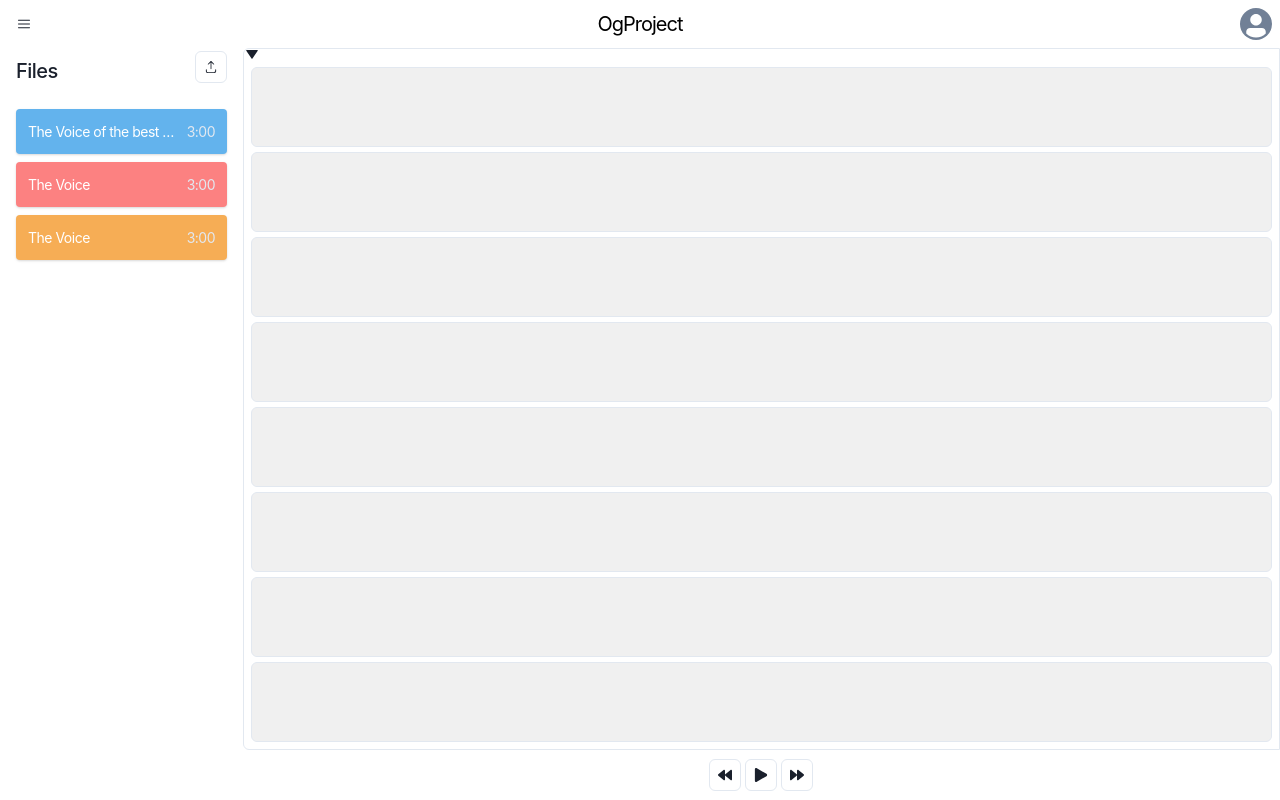
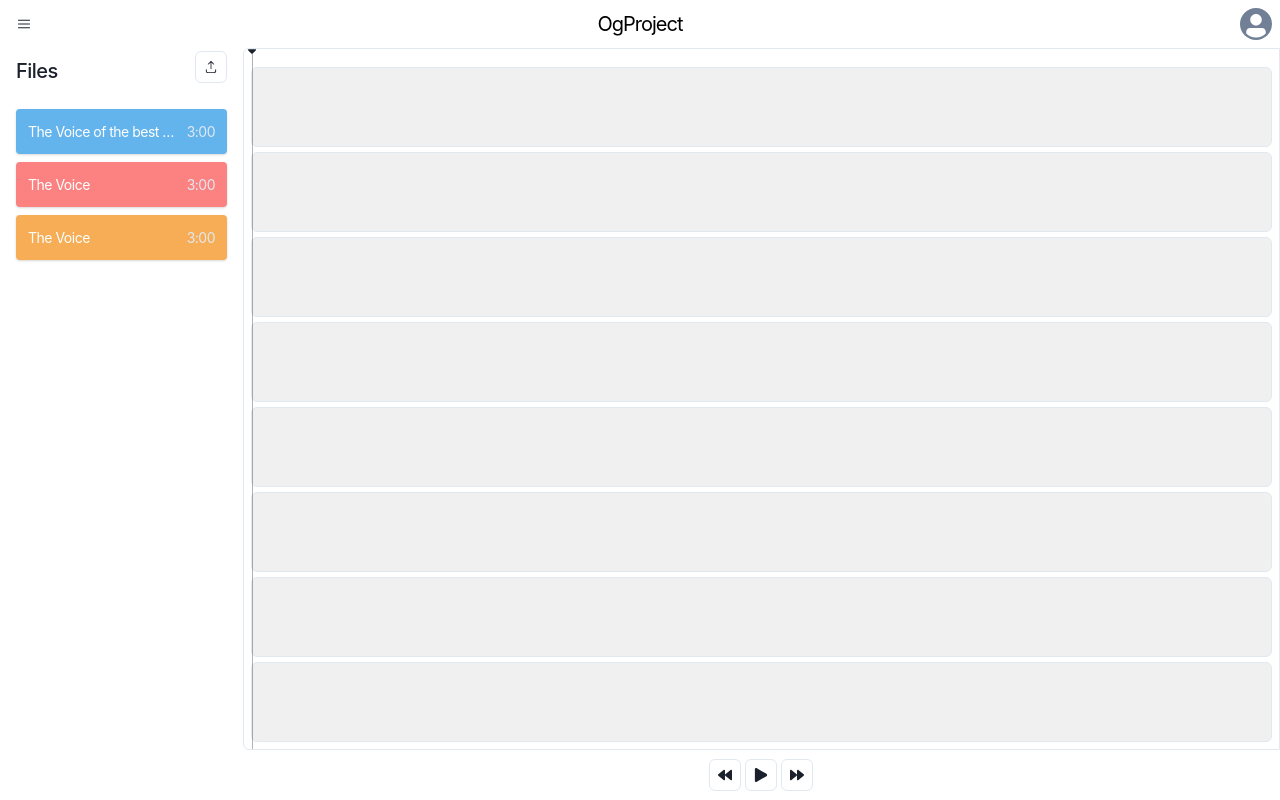
Before and after one commit to garvsl/blurrynoise, a React (Vite) app: page /project/1 in a window 1280 px wide. Built offline with nearby package versions, Linux system fonts and the light colour scheme.

Commit message:
finish marker

```diff
--- a/src/components/Project/FileDrawer.tsx
+++ b/src/components/Project/FileDrawer.tsx
@@ -7,7 +7,8 @@ import File from "./File";
 import { useEffect } from "react";
 
 export default function FileDrawer() {
-  const { getDisclosureProps, setHidden, hidden, isOpen } = useProject();
+  const { getDisclosureProps, setHidden, hidden, isOpen, setChanged, changed } =
+    useProject();
 
   return (
     <motion.div
@@ -15,12 +16,15 @@ export default function FileDrawer() {
       hidden={hidden}
       initial={false}
       onAnimationStart={() => setHidden(false)}
-      onAnimationComplete={() => setHidden(isOpen)}
+      onAnimationComplete={() => {
+        setHidden(isOpen);
+        setChanged(!changed);
+      }}
       animate={{ width: !isOpen ? 300 : 0, opacity: !isOpen ? 1 : 0.3 }}
       transition={{
         type: "spring",
         stiffness: 260,
-        damping: 20,
+        damping: 30,
         ease: [0, 0.71, 0.2, 1.01],
         duration: 2,
       }}
--- a/src/components/Project/Marker.tsx
+++ b/src/components/Project/Marker.tsx
@@ -1,54 +1,86 @@
-import { Box, Flex, IconButton } from "@chakra-ui/react";
-import { motion } from "framer-motion";
-import { useEffect, useState } from "react";
-import { BiSolidDownArrow } from "react-icons/bi";
-export default function Marker({ gridRef }: any) {
-  const [loaded, setLoaded] = useState(false);
+import { Box, Flex, IconButton, Tooltip } from "@chakra-ui/react";
+import { motion, useDragControls } from "framer-motion";
+import { useEffect, useLayoutEffect, useRef, useState } from "react";
+import { TbCaretDownFilled } from "react-icons/tb";
+export default function Marker({ gridRef, gridClient, isChanged }: any) {
+  const [grid, setGrid] = useState<any>();
+  const [markerX, setMarkerX] = useState(0);
+  const dragControls = useDragControls();
+  const markerRef: any = useRef();
+
+  function startDrag(event: any) {
+    dragControls.start(event, { snapToCursor: true });
+  }
+
   useEffect(() => {
-    console.log(gridRef.current.scrollWidth);
-    if (gridRef.current.scrollWidth > 0) setLoaded(true);
-  }, [gridRef]);
+    setGrid(gridRef?.current?.getBoundingClientRect());
+    setMarkerX(markerRef?.current?.getBoundingClientRect().x);
+  }, [gridClient, gridRef, isChanged, markerRef]);
+
   return (
     <Flex
-      drag
-      dragElastic={0}
-      dragConstraints={{
-        top: 0,
-        left: 0,
-        right: loaded ? gridRef?.current?.scrollWidth - 13 : 0, //How can I know the exact value? Also remove scrolling
-        bottom: 0,
+      // bg={"blackAlpha.300"}
+      onPointerDown={(e) => {
+        startDrag(e);
+        setMarkerX(e.clientX);
       }}
+      style={{ touchAction: "none" }}
+      // bg="blackAlpha.100"
+      w={"100%"}
+      h={"10px"}
       zIndex={9}
-      as={motion.div}
-      mt={"-29px"}
-      ml={"-15px"}
       position={"absolute"}
+    >
+      <Flex
+        ml={"-8px"}
+        mt={"-14px"}
+        // bg={"red "}
         flexDirection={"column"}
         alignItems={"center"}
+        ref={markerRef}
+        position={"absolute"}
+        // style={{ }}
+        animate={{
+          x:
+            markerX > grid?.width - 17
+              ? grid?.width - 17
+              : markerX < 0
+              ? 0
+              : "",
+        }}
+        // onDrag={(event: any, info: any) => {
+        //   console.log(markerRef?.current?.getBoundingClientRect().x);
+        //   // console.log(markerRef?.current);
+        // }}
+        drag="x"
+        dragElastic={0}
+        dragConstraints={{ left: 0, right: grid?.width - 17 }}
+        dragControls={dragControls}
+        as={motion.div}
+        dragMomentum={false}
       >
         <IconButton
-        padding={"0px"}
+          // opacity={0.8}
           aria-label="Marker"
           size={"sm"}
           variant={"unstyled"}
-        // size={"8px"}
-        icon={<BiSolidDownArrow />}
-        // width={"12px"}
+          icon={<TbCaretDownFilled />}
           display={"flex"}
           alignItems={"center"}
           justifyContent={"center"}
-        // height={"14px"}
         />
         <Box
           // borderRadius={"xl"}
           cursor={"pointer"}
           p={"0px"}
-        mt={"-10px"}
+          mt={"-13px"}
+          opacity={0.3}
           w={"1px"}
           bg="black"
-        // h={"90vh"}
-        transform="translateX(0.475px)"
+          h={"100vh"}
+          // transform="translateX(-0.500px)"
         ></Box>
+      </Flex>
     </Flex>
   );
 }
--- a/src/components/Project/SongScreen.tsx
+++ b/src/components/Project/SongScreen.tsx
@@ -1,28 +1,24 @@
 import { Card, Flex, Grid, GridItem } from "@chakra-ui/react";
 import { useProject } from "../../hooks/ProjectProvider";
 import Marker from "./Marker";
-import { useRef } from "react";
+import { createRef, useLayoutEffect, useRef } from "react";
 
 const Song = () => {
   return (
-    // <GridItem>
     <Card
       bg={"blackAlpha.100"}
-      // bg={"gray.100"}
-      // shadow={"xs"}
       variant={"outline"}
       padding={"16px"}
-      // h={"100%"}
       size={"md"}
-      // w={"100%"}
     ></Card>
-    // </GridItem>
   );
 };
 
 export default function SongScreen() {
-  const { isOpen } = useProject();
+  const { isOpen, changed } = useProject();
   let gridRef: any = useRef();
+  let gridClient = gridRef?.current?.getBoundingClientRect();
+
   return (
     <Grid
       flexGrow={1}
@@ -32,13 +28,15 @@ export default function SongScreen() {
       borderLeft={isOpen && "0px"}
       borderRight={isOpen && "0px"}
       borderRightRadius={"0px"}
-      // templateRows="repeat(8, 3fr)"
       padding={"7px"}
       paddingTop={"18px"}
       flexDirection={"column"}
       gap={"5px"}
+      // bg={"red"}
+      position={"relative"}
+      overflow={"hidden"}
     >
-      <Marker gridRef={gridRef} />
+      <Marker gridRef={gridRef} gridClient={gridClient} isChanged={changed} />
       <Song />
       <Song />
       <Song />
--- a/src/hooks/ProjectProvider.tsx
+++ b/src/hooks/ProjectProvider.tsx
@@ -15,6 +15,7 @@ export default function ProjectProvider({ children }: any) {
   ]);
   const { getButtonProps, getDisclosureProps, isOpen } = useDisclosure();
   const [hidden, setHidden] = useState(isOpen);
+  const [changed, setChanged] = useState(false);
 
   return (
     <ProjectContext.Provider
@@ -26,6 +27,8 @@ export default function ProjectProvider({ children }: any) {
         getDisclosureProps,
         hidden,
         setHidden,
+        changed,
+        setChanged,
       }}
     >
       {children}
--- a/src/routes/Project.tsx
+++ b/src/routes/Project.tsx
@@ -35,7 +35,7 @@ function Project() {
           <Header name={project[0]?.name} />
           <Flex flex={1}>
             <FileDrawer />
-            <Flex overflow={"hidden"} flexDirection={"column"} w={"100%"}>
+            <Flex flexDirection={"column"} w={"100%"}>
               <SongScreen />
               <Player />
             </Flex>
```
Lines whose indentation alone changed are shown as unchanged.
